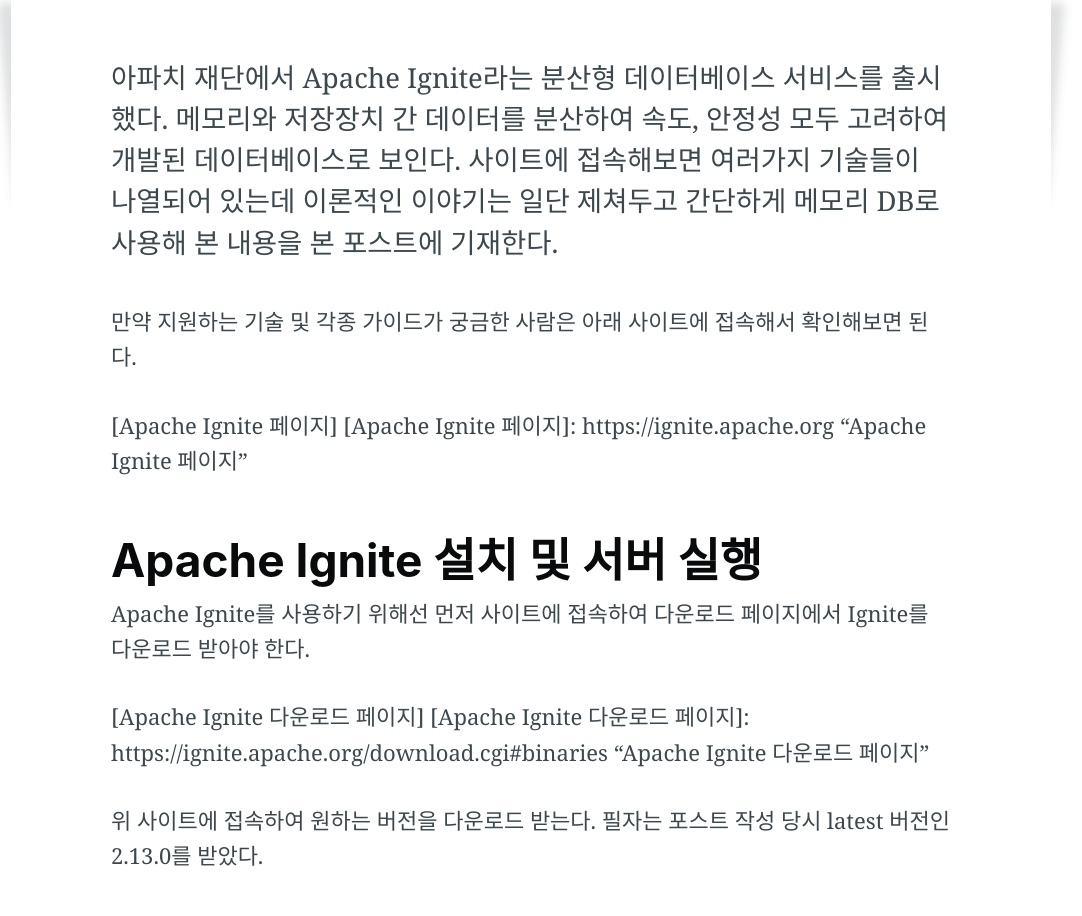
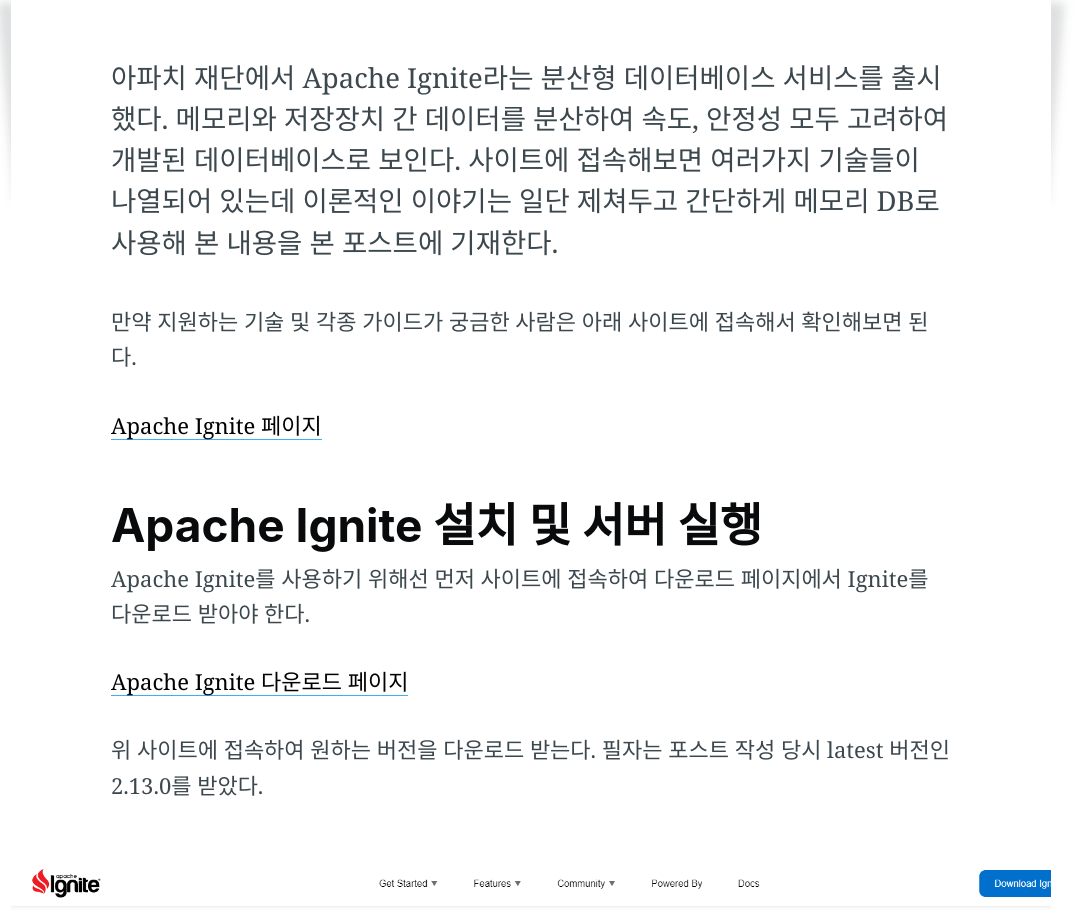
Before and after one commit to sianlab/sianlab.github.io, a website: page apache-ignite-overview.html in a window 1280 px wide. Shown: the part 275-1191 px from the top of the page, without its empty margins (109-1191 px from the left). Drawn offline with nearby package versions, Linux system fonts and the light colour scheme; some packages are replaced by stand-ins of ours; a script that the page names is missing.

Commit message:
apache ignite 추가

```diff
--- a/apache-ignite-overview.html
+++ b/apache-ignite-overview.html
@@ -203,15 +203,13 @@
 
 <p>만약 지원하는 기술 및 각종 가이드가 궁금한 사람은 아래 사이트에 접속해서 확인해보면 된다.</p>
 
-<p>[Apache Ignite 페이지]
-[Apache Ignite 페이지]: https://ignite.apache.org	“Apache Ignite 페이지”</p>
+<p><a href="https://ignite.apache.org" title="Apache Ignite 페이지">Apache Ignite 페이지</a></p>
 
 <h1 id="apache-ignite-설치-및-서버-실행">Apache Ignite 설치 및 서버 실행</h1>
 
 <p>Apache Ignite를 사용하기 위해선 먼저 사이트에 접속하여 다운로드 페이지에서 Ignite를 다운로드 받아야 한다.</p>
 
-<p>[Apache Ignite 다운로드 페이지]
-[Apache Ignite 다운로드 페이지]: https://ignite.apache.org/download.cgi#binaries	“Apache Ignite 다운로드 페이지”</p>
+<p><a href="https://ignite.apache.org/download.cgi#binaries" title="Apache Ignite 다운로드 페이지">Apache Ignite 다운로드 페이지</a></p>
 
 <p>위 사이트에 접속하여 원하는 버전을 다운로드 받는다. 필자는 포스트 작성 당시 latest 버전인 2.13.0를 받았다.</p>
 
```
Also changed, not shown: feed.xml (+3 -5 lines), search.html (+1 -1 lines).
